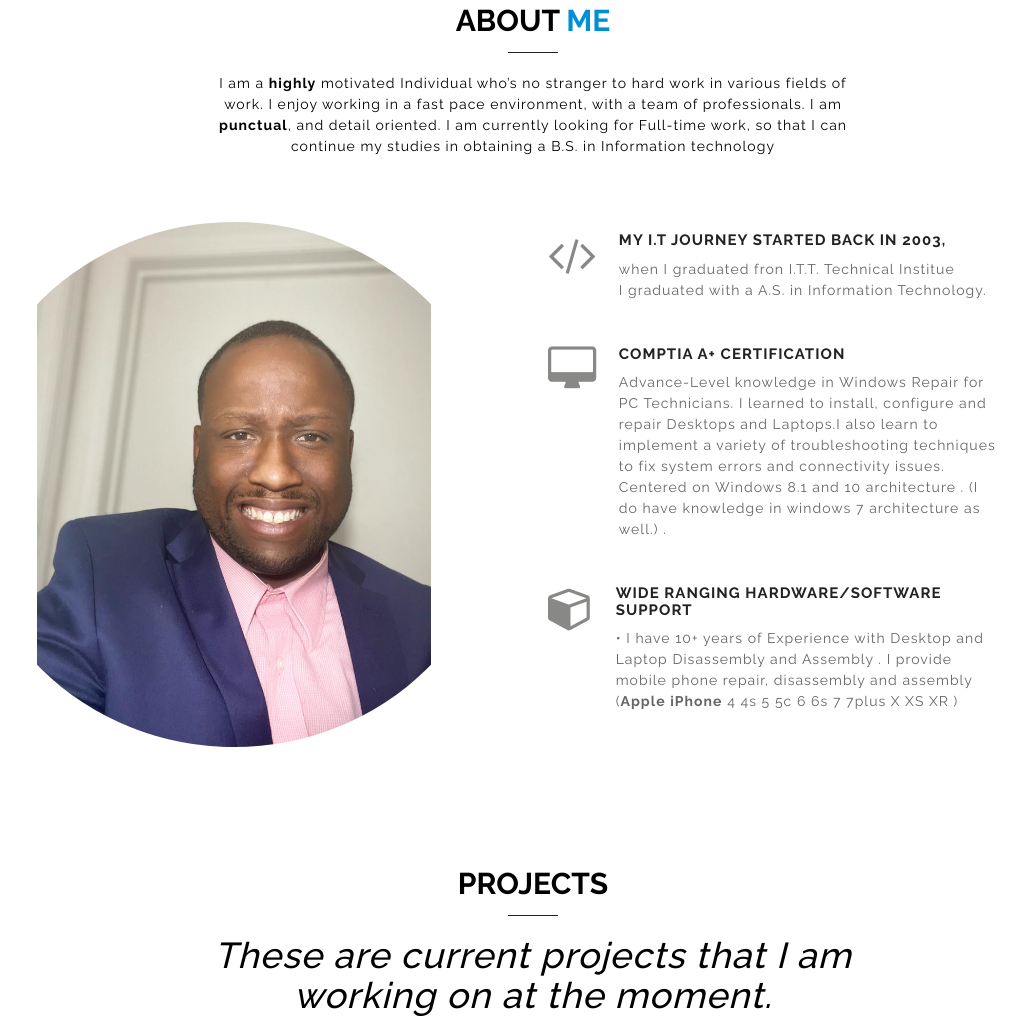
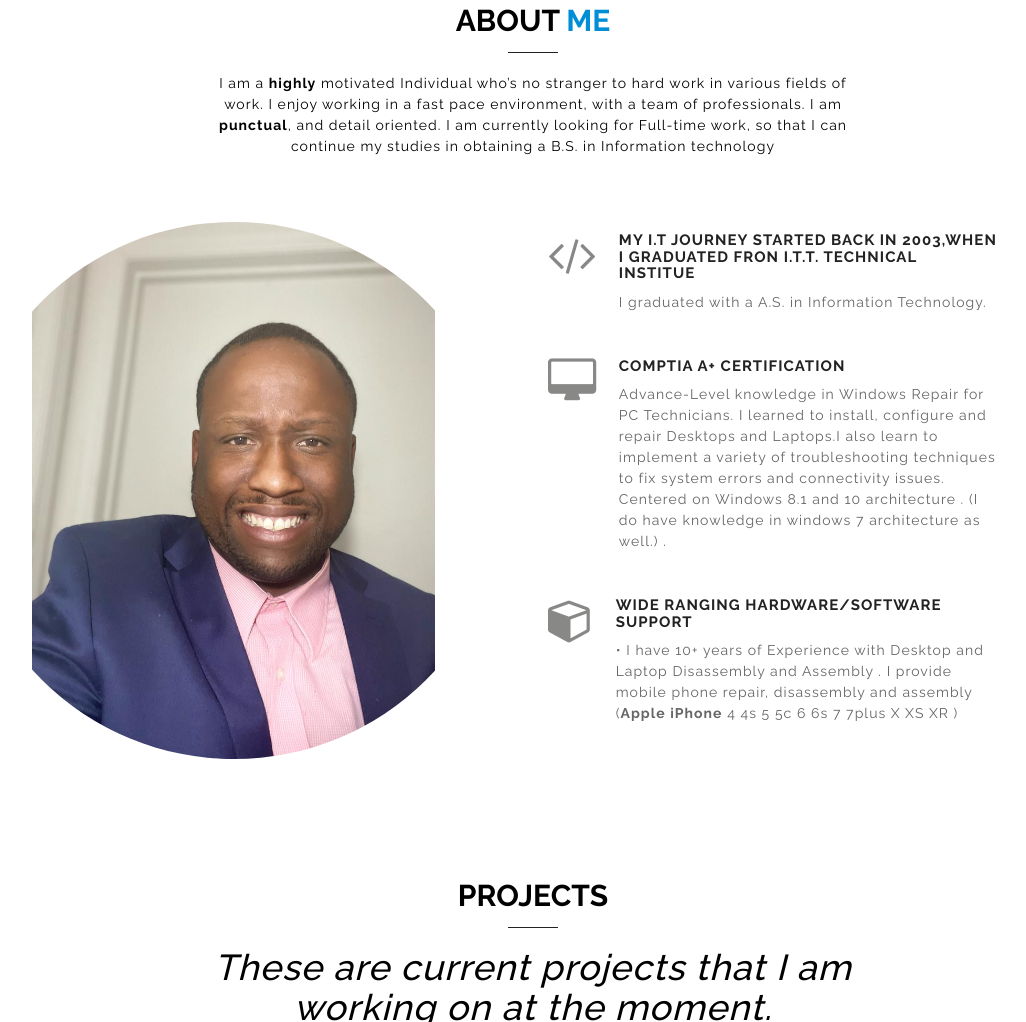
Before and after one commit to mnoel112/Moleon-Noel.Github.io, a plain HTML site: page index.html in a window 1280 px wide. Shown: the part 856-1878 px from the top of the page, without its empty margins (107-1133 px from the left). Drawn offline with Linux system fonts and the light colour scheme; some packages are replaced by stand-ins of ours; files whose address does not match are found by name.

Commit message:
Update index.html

```diff
--- a/index.html
+++ b/index.html
@@ -183,7 +183,7 @@
               <div class="about-content left animated" data-animate="fadeInLeft">
                 <div class="about-icon"><i class="fa fa-code"></i></div>
                 <div class="about-detail">
-                  <h4>My I.T Journey started back in <strong>2003</strong>,</h4>when I graduated fron I.T.T. Technical Institue
+                  <h4>My I.T Journey started back in <strong>2003</strong>,when I graduated fron I.T.T. Technical Institue</h4>
                   <p>I graduated with a A.S. in Information Technology.</p>
                 </div>
               </div>
```
